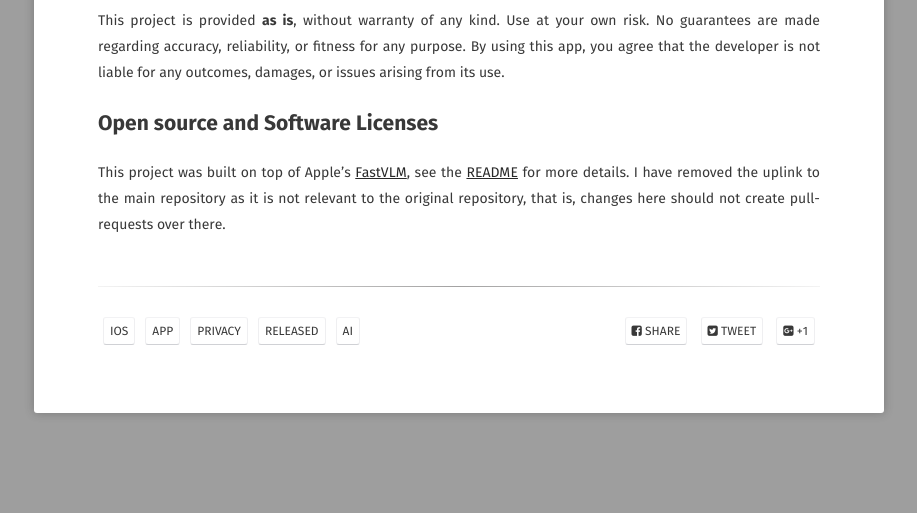
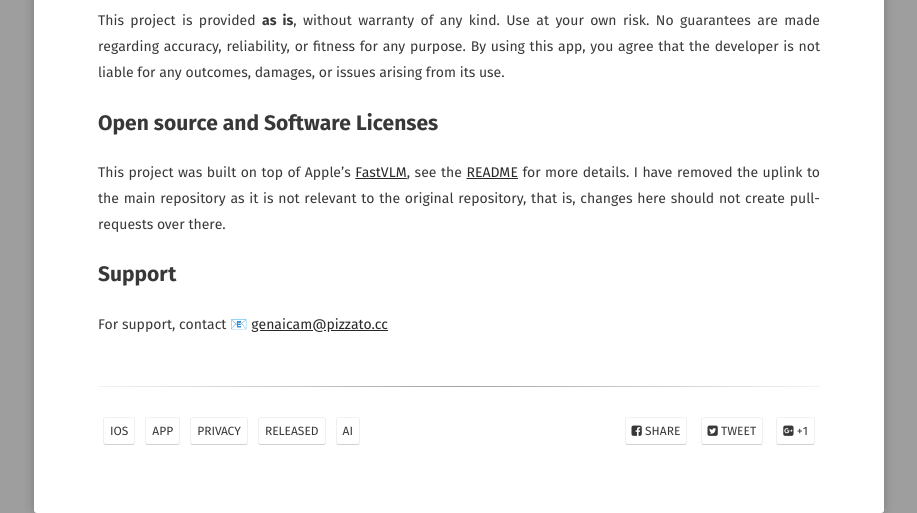
Before and after one commit to pizzato/pizzato.github.io, a Jekyll site: the page built from _posts/2025-08-21-genaicam.markdown, in a window 1280 px wide and 900 px high, scrolled down 681 px, cut to the strip 387-900 px from the top of the window. Shown: the whole strip, without its empty margins (181-1098 px from the left). Built offline with Jekyll 4.4.1, drawn with Linux system fonts in a browser that asks for light colours; some web fonts are replaced; a style sheet for code colours, icons or effects is not loaded; before the commit the page ends 1481 px from its top, so only the background shows below that.

Commit message:
Update 2025-08-21-genaicam.markdown

```diff
--- a/_posts/2025-08-21-genaicam.markdown
+++ b/_posts/2025-08-21-genaicam.markdown
@@ -42,3 +42,7 @@ This project is provided **as is**, without warranty of any kind. Use at your ow
 ## Open source and Software Licenses
 
 This project was built on top of Apple's [FastVLM](https://github.com/apple/ml-fastvlm), see the [README](https://github.com/pizzato/ml-fastvlm/blob/main/README.md) for more details. I have removed the uplink to the main repository as it is not relevant to the original repository, that is, changes here should not create pull-requests over there.
+
+## Support
+
+For support, contact 📧 [genaicam@pizzato.cc](mailto:genaicam@pizzato.cc)
```
